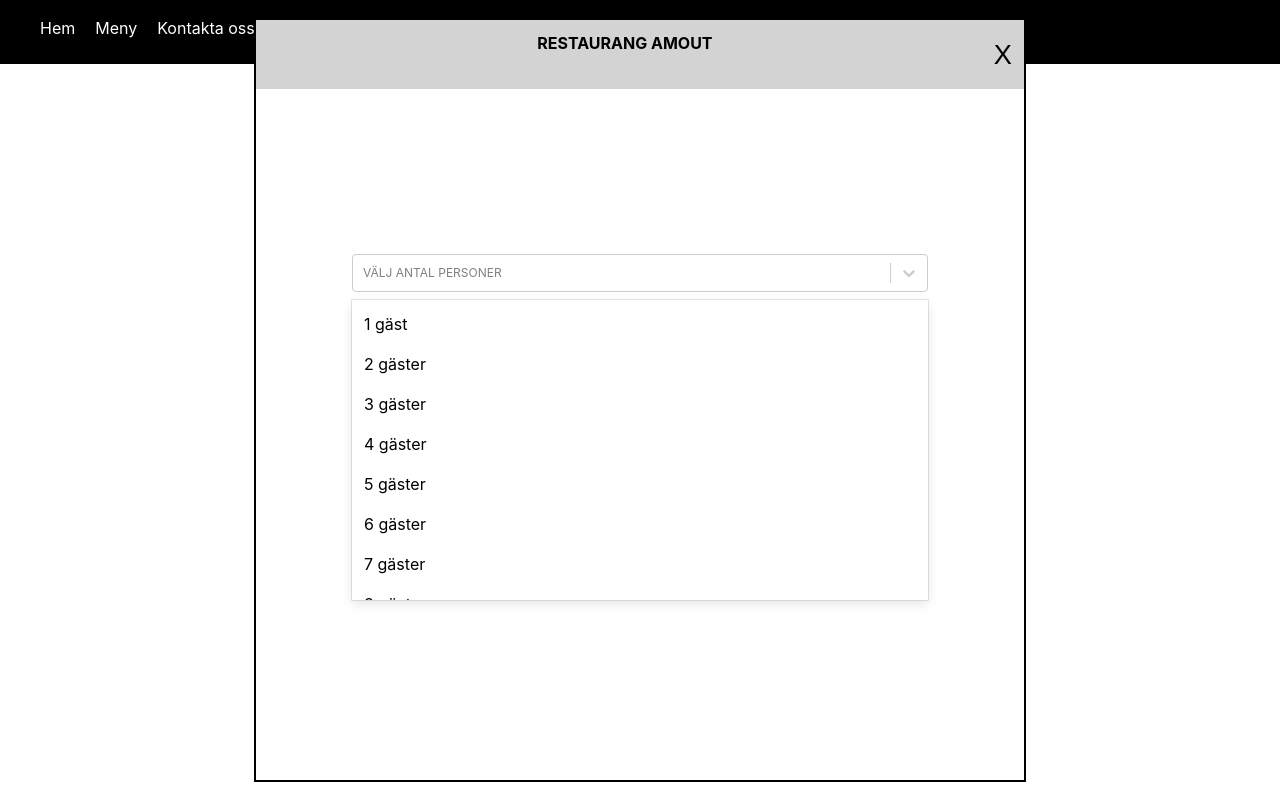
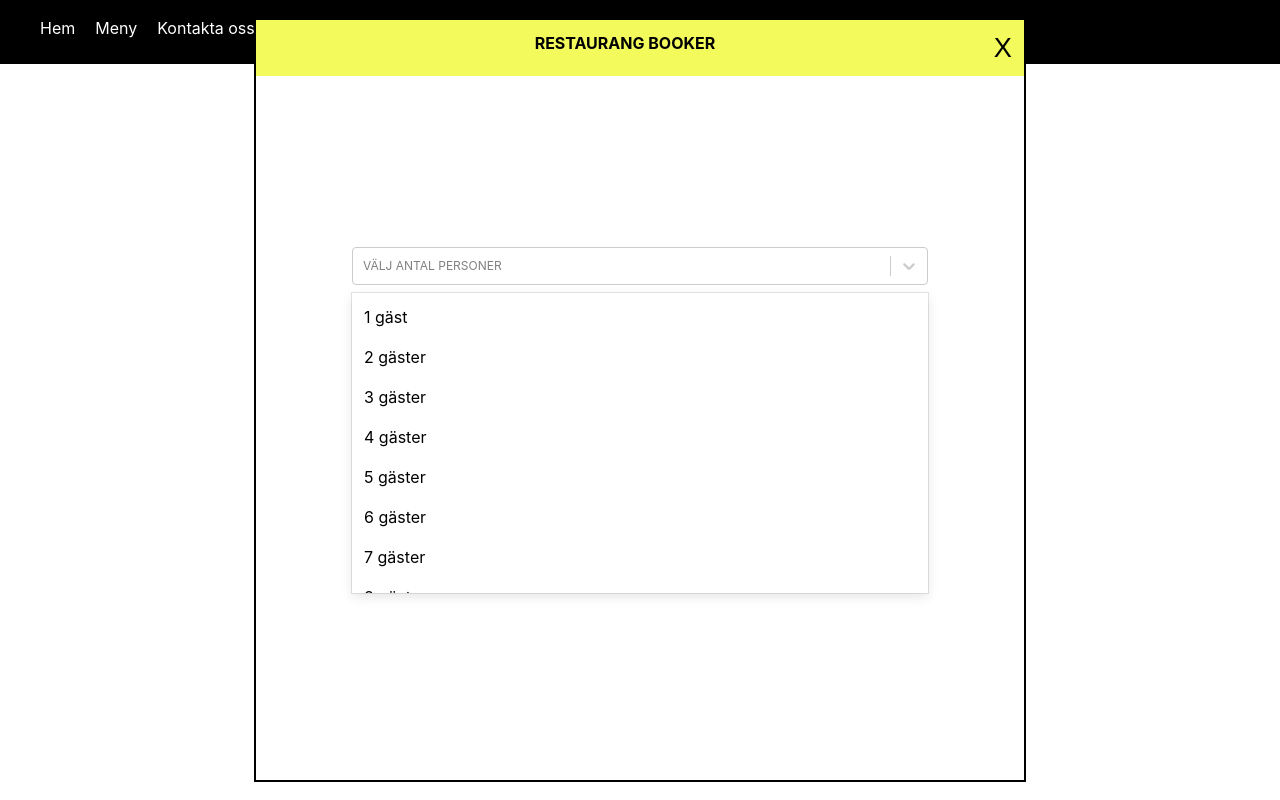
Before and after one commit to feliciacalming/restaurant-app__react, a React (Vite) app in the folder fed22s-therestaurant/: page /booking in a window 1280 px wide. Built offline with nearby package versions, Linux system fonts and the light colour scheme.

Commit message:
(style): update styling Booking

```diff
--- a/fed22s-therestaurant/src/components/pages/Booking/Booking.tsx
+++ b/fed22s-therestaurant/src/components/pages/Booking/Booking.tsx
@@ -30,7 +30,7 @@ export const Booking = () => {
           <BookingWrapper>
             <BookingModal>
               <ModalNavWrapper>
-                <Title>RESTAURANG AMOUT</Title>
+                <Title>RESTAURANG BOOKER</Title>
                 <ExitButton>
                   <Link to="/">X</Link>
                 </ExitButton>
--- a/fed22s-therestaurant/src/components/styled/Booking/Booking.ts
+++ b/fed22s-therestaurant/src/components/styled/Booking/Booking.ts
@@ -46,8 +46,8 @@ export const Title = styled.h1`
 
 export const ModalNavWrapper = styled.div`
   width: 100%;
-  background-color: lightgrey;
-  height: 10%;
+  background-color: #f2fa5c;
+  height: 8%;
   display: grid;
   grid-template-columns: auto auto;
   justify-items: end;
```
